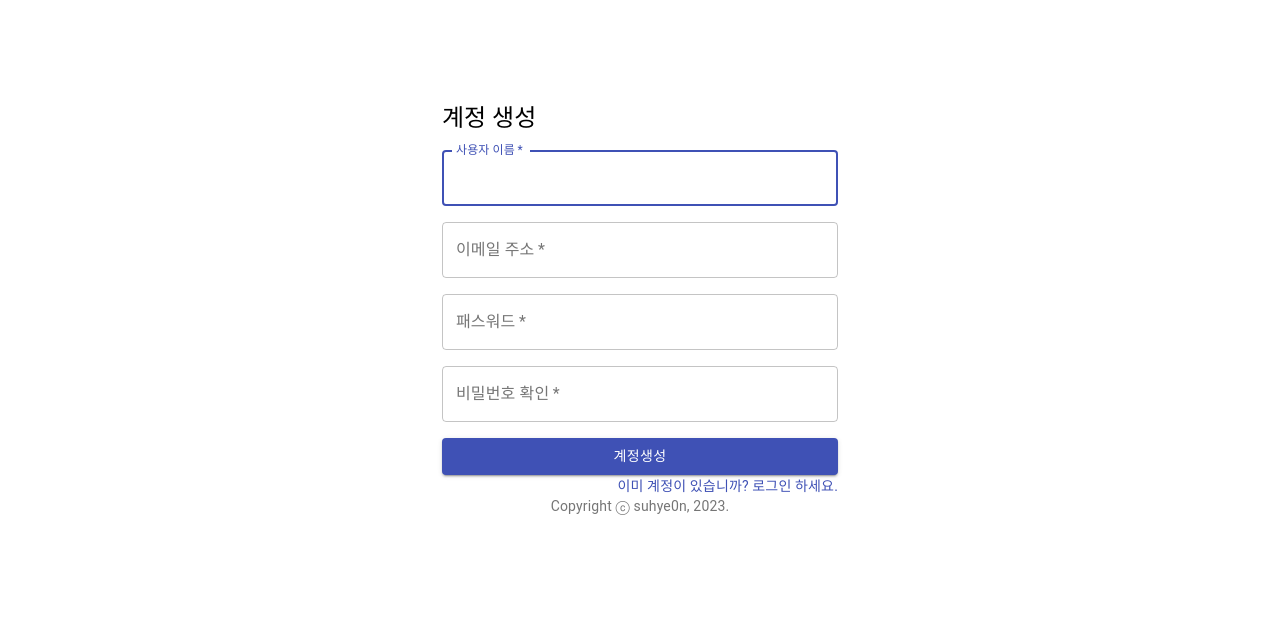
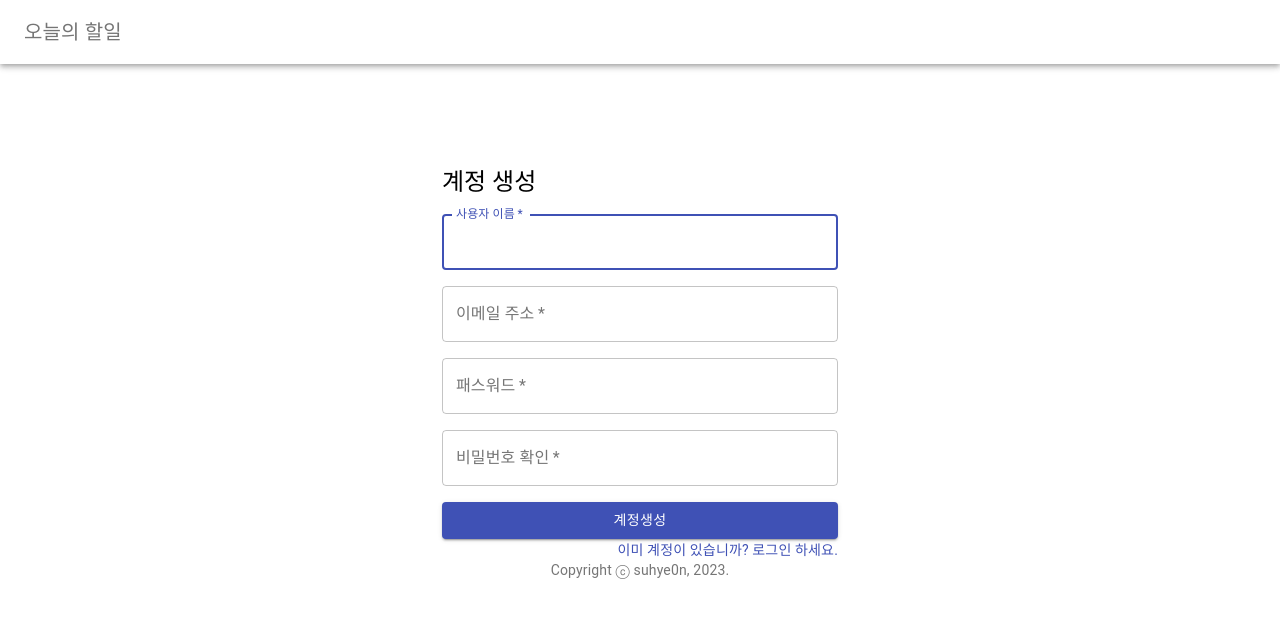
Before and after one commit to suhye0n/todo-app, a React (Create React App) app in the folder client/: page /signup in a window 1280 px wide. Shown: the top 618 px of the page. Built offline with nearby package versions, Linux system fonts and the light colour scheme.

Commit message:
진행도 기능 추가

```diff
--- a/client/src/App.js
+++ b/client/src/App.js
@@ -3,6 +3,7 @@ import Todo from './Todo';
 import AddTodo from './AddTodo';
 import DeleteTodo from './DeleteTodo';
 import { Paper, List, Container, Grid, Button, AppBar, Toolbar, Typography, InputBase } from "@material-ui/core";
+import LinearProgress from '@material-ui/core/LinearProgress';
 import SearchIcon from '@material-ui/icons/Search';
 import './App.css';
 import { call, signout } from './service/ApiService';
@@ -73,6 +74,12 @@ function App() {
         });
     }
 
+    const calculateProgress = () => {
+        const completedTasks = items.filter(item => item.done).length;
+        const totalTasks = items.length;
+        return (completedTasks / totalTasks) * 100;
+    }
+
     useEffect(() => {
         call("/todo", "GET", null).then((response) => {
             setItems(response.data);
@@ -140,10 +147,18 @@ function App() {
             ) : (
                 <div>
                     {navigationBar}
+
                     <Container maxWidth="md">
                         <AddTodo add={add} />
                         <div className="TodoList">
                             <Paper style={{ margin: 16 }}>
+                                <div style={{ margin: "20px 0" }}>
+                                    <Typography variant="body1" align="center">
+                                        진행도: {Math.round(calculateProgress())}%
+                                    </Typography>
+                                    <LinearProgress variant="determinate" value={calculateProgress()} />
+                                </div>
+
                                 <List>
                                     {currentItems.map((item) => (
                                         <Todo item={item} key={item.id} delete={deleteItem} update={update} />
--- a/client/src/Login.js
+++ b/client/src/Login.js
@@ -1,8 +1,28 @@
 import React from "react";
 import { signin } from "./service/ApiService";
-import { Button, TextField, Grid, Link, Container, Typography } from "@material-ui/core";
+import { Button, TextField, Grid, Link, Container, Typography, AppBar, Toolbar } from "@material-ui/core";
+import styled from "styled-components";
+
+const StyledAppBar = styled(AppBar)`
+  && {
+    background-color: #fff;
+    color: #757575
+  }
+`;
 
 function Login() {
+    const navigationBar = (
+        <StyledAppBar position="static">
+            <Toolbar>
+                <Grid justifyContent="space-between" container>
+                    <Grid item>
+                        <Typography variant="h6" onClick={() => window.location.href = '/'} style={{ cursor: "pointer" }}>오늘의 할일</Typography>
+                    </Grid>
+                </Grid>
+            </Toolbar>
+        </StyledAppBar>
+    );
+
     const handleSubmit = async (event) => {
         event.preventDefault();
         const data = new FormData(event.target);
@@ -17,6 +37,8 @@ function Login() {
     }
 
     return (
+        <>
+            {navigationBar}
             <Container component="main" maxWidth="xs" style={{ marginTop: "8%" }}>
                 <Grid container spacing={2}>
                     <Typography component="h1" variant="h5">
@@ -64,6 +86,7 @@ function Login() {
                     </Grid>
                 </form>
             </Container>
+        </>
     );
 }
 
--- a/client/src/SignUp.js
+++ b/client/src/SignUp.js
@@ -1,15 +1,28 @@
 import React from "react";
-import {
-    Button,
-    TextField,
-    Link,
-    Grid,
-    Container,
-    Typography,
-} from "@material-ui/core";
+import { Button, TextField, Link, Grid, Container, Typography, AppBar, Toolbar } from "@material-ui/core";
 import { signup } from "./service/ApiService";
+import styled from "styled-components";
+
+const StyledAppBar = styled(AppBar)`
+  && {
+    background-color: #fff;
+    color: #757575
+  }
+`;
 
 function SignUp() {
+    const navigationBar = (
+        <StyledAppBar position="static">
+            <Toolbar>
+                <Grid justifyContent="space-between" container>
+                    <Grid item>
+                        <Typography variant="h6" onClick={() => window.location.href = '/'} style={{ cursor: "pointer" }}>오늘의 할일</Typography>
+                    </Grid>
+                </Grid>
+            </Toolbar>
+        </StyledAppBar>
+    );
+
     const handleSubmit = async (event) => {
         event.preventDefault();
 
@@ -32,6 +45,8 @@ function SignUp() {
     };
 
     return (
+        <>
+            {navigationBar}
             <Container component="main" maxWidth="xs" style={{ marginTop: "8%" }}>
                 <form noValidate onSubmit={handleSubmit}>
                     <Grid container spacing={2}>
@@ -107,6 +122,7 @@ function SignUp() {
                     </Grid>
                 </form>
             </Container>
+        </>
     );
 }
 
```
Lines whose indentation alone changed are shown as unchanged.
